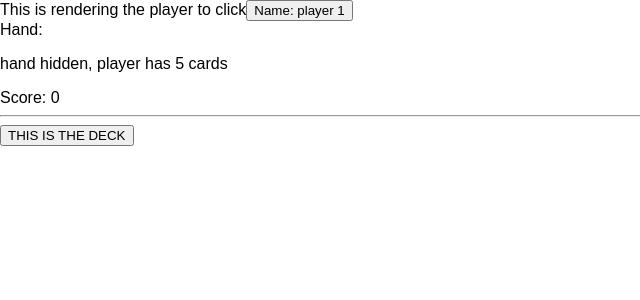
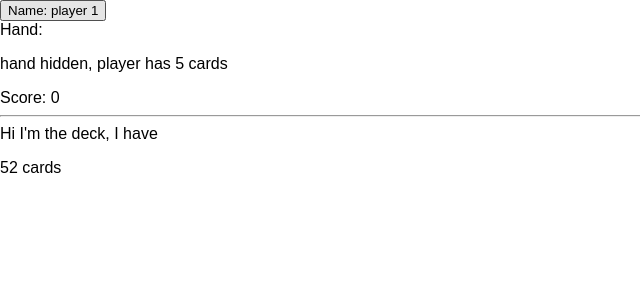
Before and after one commit to card-game-generator/suits-capstone-fsa, a React (Create React App) app: page / in a window 1280 px wide. Shown: the top 300 px of the page, without its empty margins (0-640 px from the left). Built offline with nearby package versions, Linux system fonts and the light colour scheme.

Commit message:
player instance rendering on comp, deck comp created

```diff
--- a/src/components/Board/Board.js
+++ b/src/components/Board/Board.js
@@ -2,7 +2,8 @@ import React, { Component } from 'react';
 import Player from '../../utils/Player';
 import Deck from '../../utils/Deck';
 import PlayerComp from './Player';
-import { validator } from '../../utils/Game/CurrentGame';
+import DeckComp from './Deck';
+import { validator, createGame } from '../../utils/Game/CurrentGame';
 
 import BoardContext from './BoardContext';
 
@@ -16,7 +17,7 @@ export default class Board extends Component {
     newPlayer.createHand(5, deck);
     console.log(deck, newPlayer);
     this.state = {
-      deck: 24,
+      deck: deck,
       field: 0,
       players: [newPlayer],
       currentPlayerIdx: 0,
@@ -44,6 +45,7 @@ export default class Board extends Component {
   }
 
   render() {
+    console.log(this.state.deck);
     return (
       //Use BoardContext Provider to pass state to children
       <BoardContext.Provider value={{ state: this.state }}>
@@ -62,14 +64,7 @@ export default class Board extends Component {
             })}
           </div>
 
-          {/* This is rendering the deck to click */}
-          <button
-            onClick={event => this.handleClick(event)}
-            name={this.state.deck}
-            className="game-deck"
-          >
-            THIS IS THE DECK
-          </button>
+          <DeckComp deck={this.state.deck} />
         </div>
       </BoardContext.Provider>
     );
--- /dev/null
+++ b/src/components/Board/Deck.js
@@ -0,0 +1,17 @@
+import React, { Component } from 'react';
+
+export default class Card extends Component {
+  constructor(props) {
+    super(props);
+  }
+
+  render() {
+    let deck = this.props.deck;
+    console.log(deck);
+    return (
+      <div>
+        Hi I'm the deck, I have <p>{deck.size} cards</p>
+      </div>
+    );
+  }
+}
--- a/src/components/Board/Player.js
+++ b/src/components/Board/Player.js
@@ -18,7 +18,6 @@ export default class Player extends Component {
     console.log(player);
     return (
       <div className={`player-${player.name}`}>
-        This is rendering the player to click
         <button type="button" name="player" className="player-name">
           Name: {player.name}
         </button>
```
